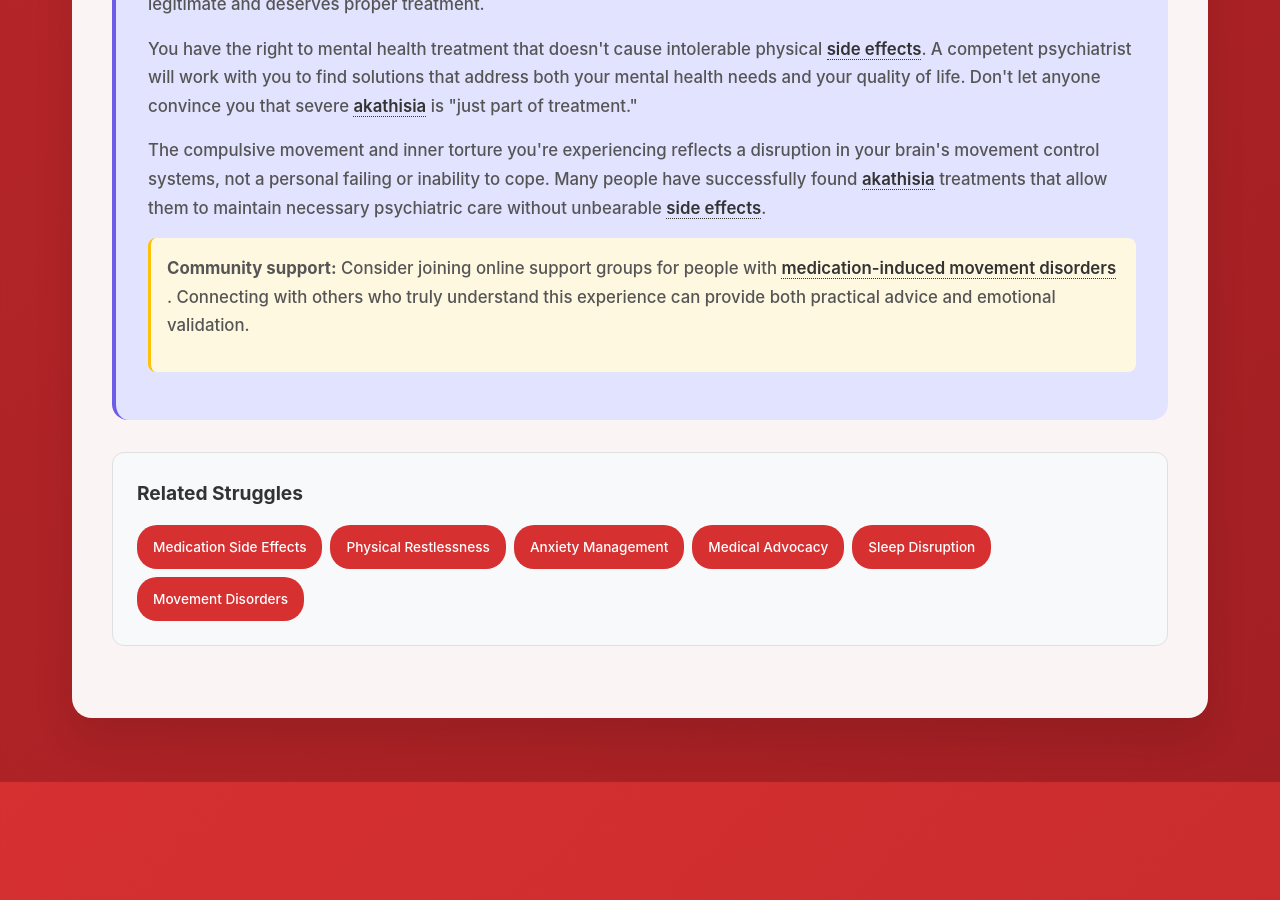
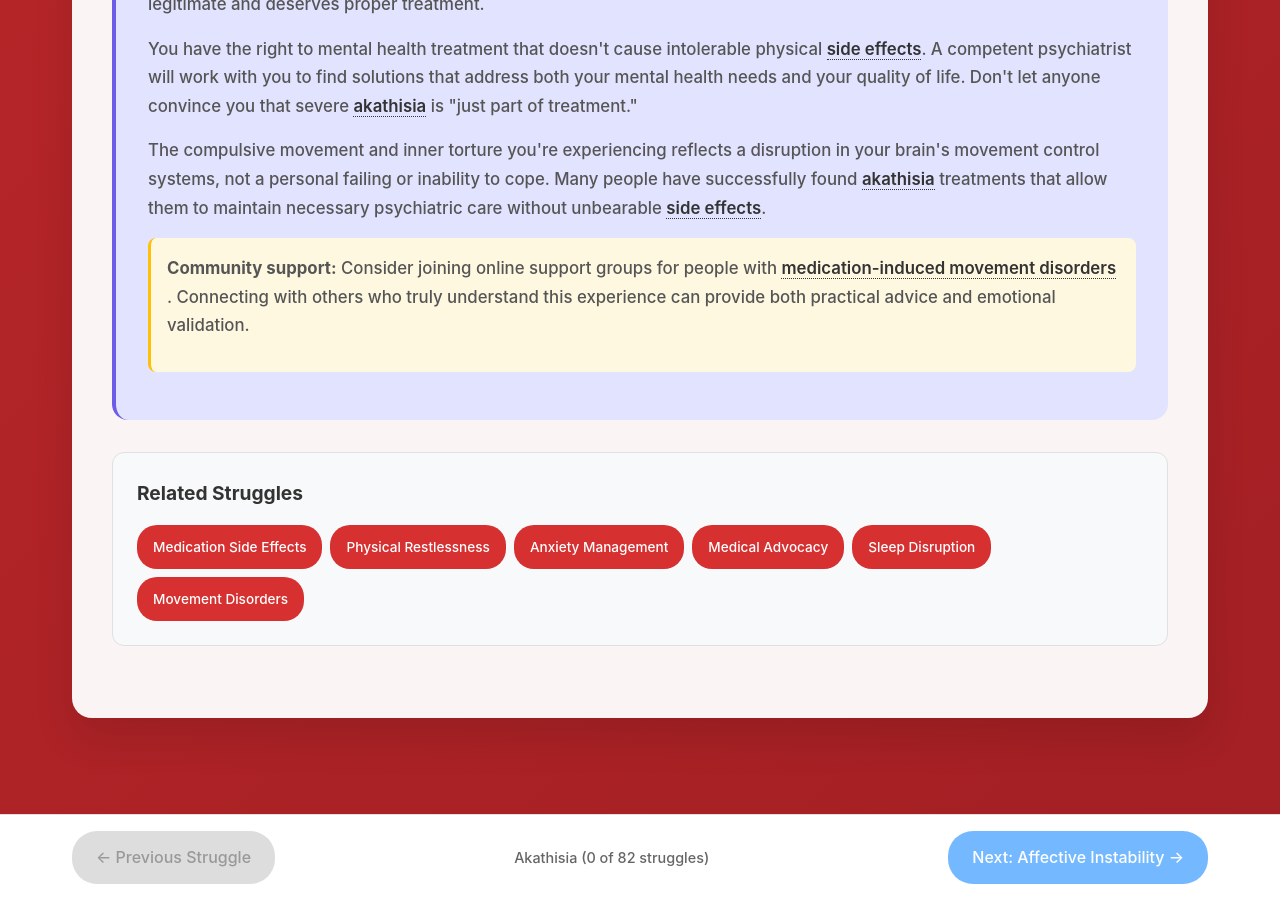
Before and after one commit to neurodivergent-survival-guide/neurodivergent-survival-guide, a Jekyll site: the page built from struggles/akathisia.html, in a window 1280 px wide and 900 px high, scrolled down 4195 px. Built offline with Jekyll 4.4.1, drawn with Linux system fonts in a browser that asks for light colours; before the commit the page ends 4977 px from its top, so only the background shows below that.

Commit message:
Update akathisia.html

```diff
--- a/struggles/akathisia.html
+++ b/struggles/akathisia.html
@@ -1,6 +1,7 @@
 ---
-layout: default
+layout: struggle
 title: "Akathisia"
+slug: akathisia
 ---
 <!-- struggles/akathisia.html -->
 <style>
```
